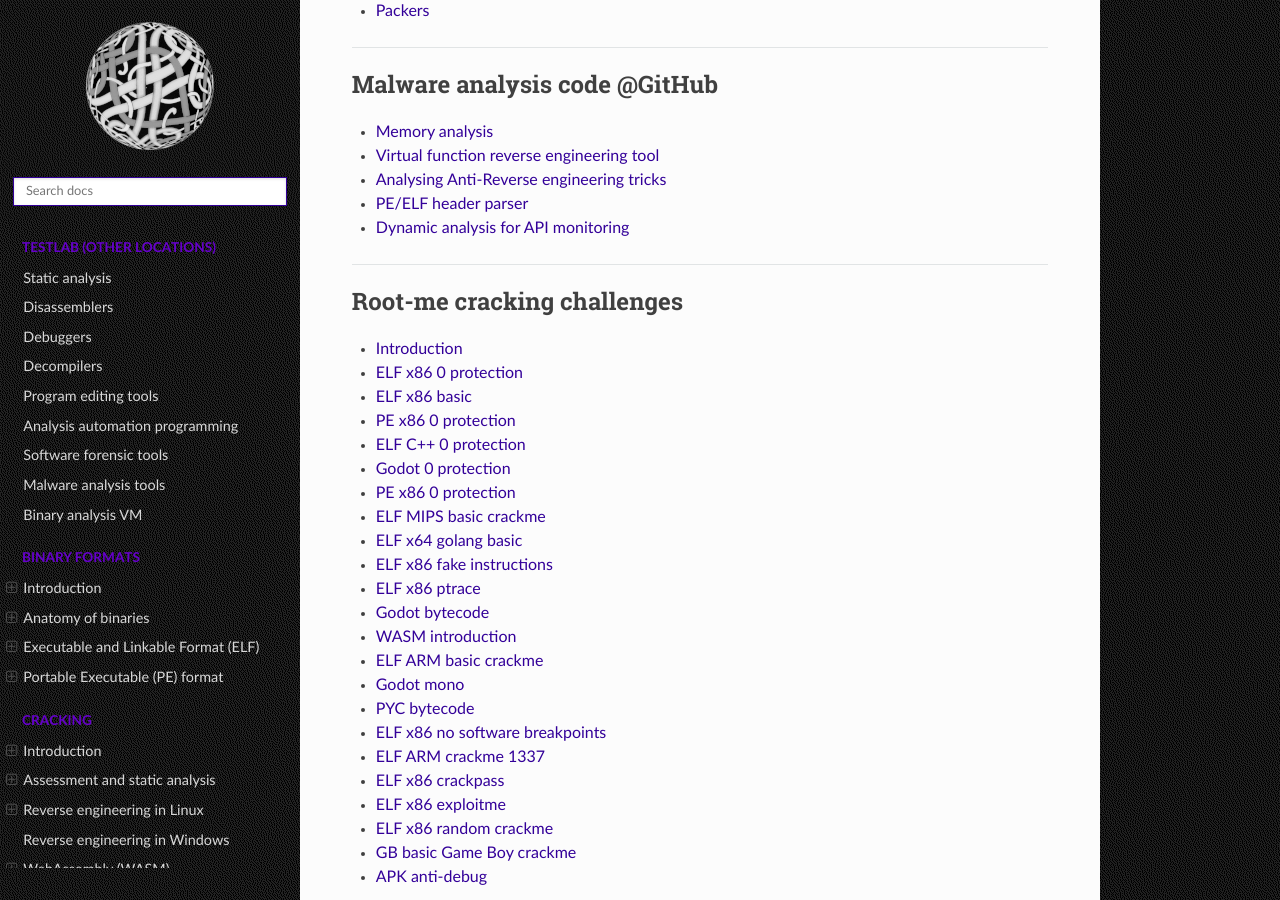
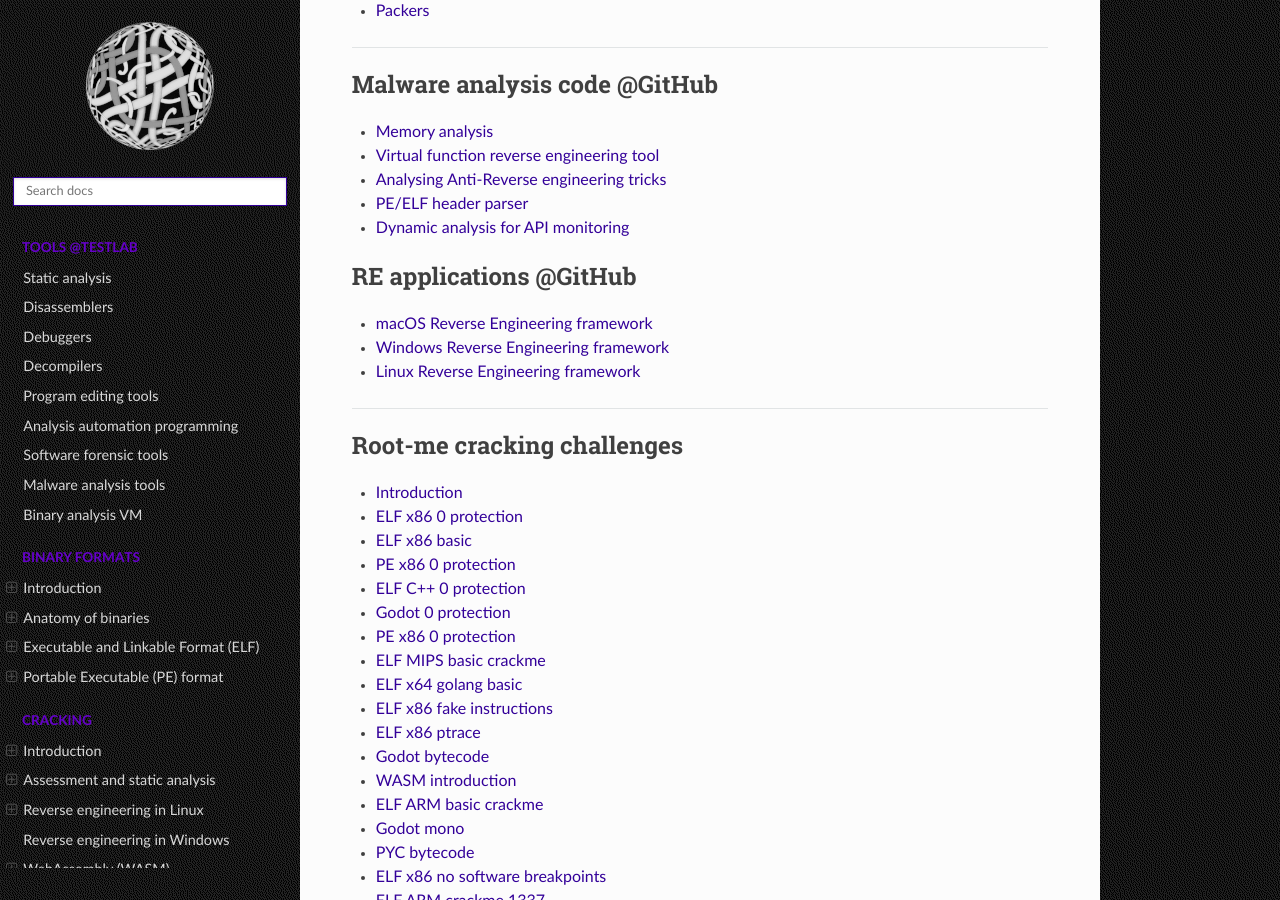
Before and after one commit to tymyrddin/red-reverse, a Sphinx documentation site: the page built from source/index.rst, in a window 1280 px wide and 900 px high, scrolled down 1474 px. Built offline with Sphinx 7.4.7 and the Read the Docs theme 3.1.0, drawn with Linux system fonts in a browser that asks for light colours; some of the changed text lies outside the part shown.

Commit message:
Updated index.rst

```diff
--- a/source/index.rst
+++ b/source/index.rst
@@ -13,7 +13,7 @@
 .. toctree::
    :maxdepth: 1
    :includehidden:
-   :caption: Testlab (other locations)
+   :caption: Tools @Testlab
 
    Static analysis <https://testlab.tymyrddin.dev/docs/static/README>
    Disassemblers <https://testlab.tymyrddin.dev/docs/dis/README>
@@ -79,6 +79,15 @@
    Analysing Anti-Reverse engineering tricks <https://github.com/tymyrddin/codes-reverse/blob/main/anti_re_analyser/README.md>
    PE/ELF header parser <https://github.com/tymyrddin/codes-reverse/blob/main/pe-elf-header-parser/README.md>
    Dynamic analysis for API monitoring <https://github.com/tymyrddin/codes-reverse/blob/main/dynamic-analysis-api/README.md>
+
+.. toctree::
+   :maxdepth: 1
+   :includehidden:
+   :caption: RE applications @GitHub
+
+   macOS Reverse Engineering framework <https://github.com/tymyrddin/codes-reverse/blob/main/reveng-mac-apps>
+   Windows Reverse Engineering framework <https://github.com/tymyrddin/codes-reverse/blob/main/reveng-windows-apps>
+   Linux Reverse Engineering framework <https://github.com/tymyrddin/codes-reverse/blob/main/reveng-linux-apps>
 
 ----
 
```
